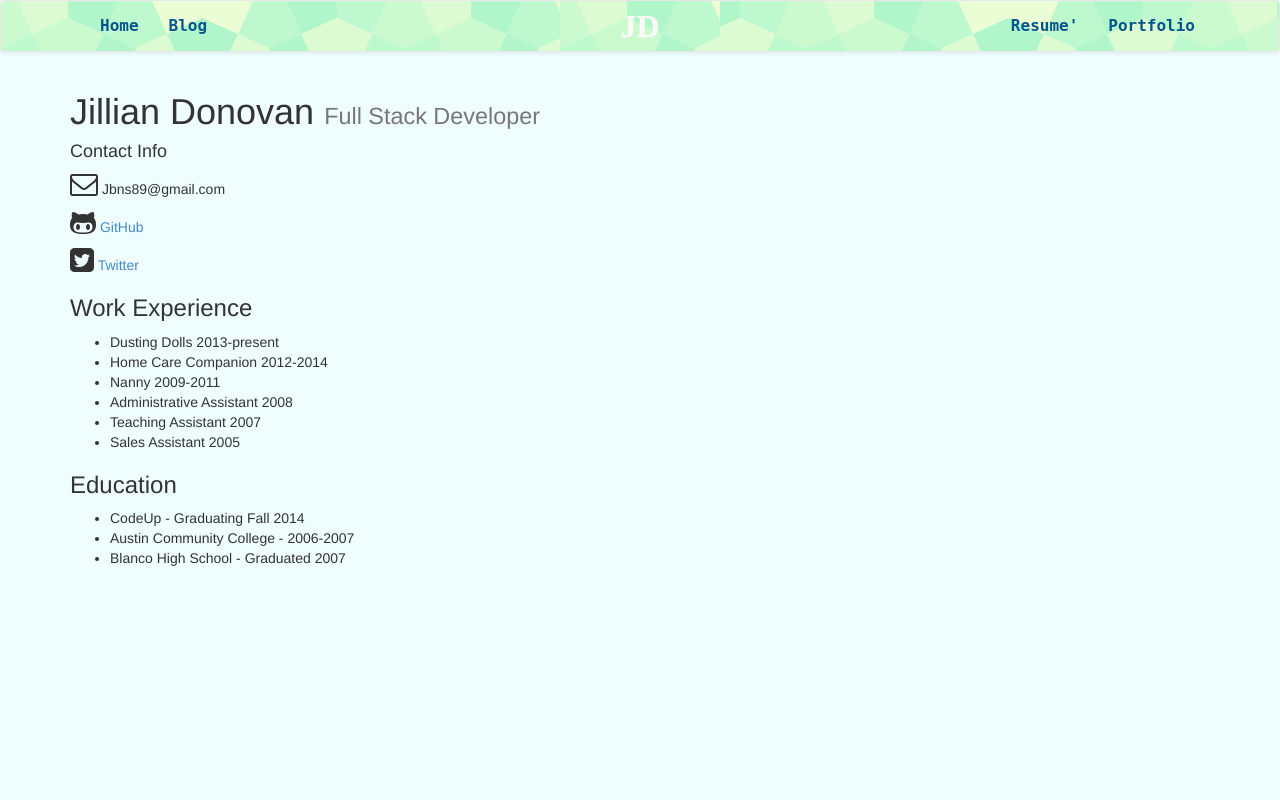
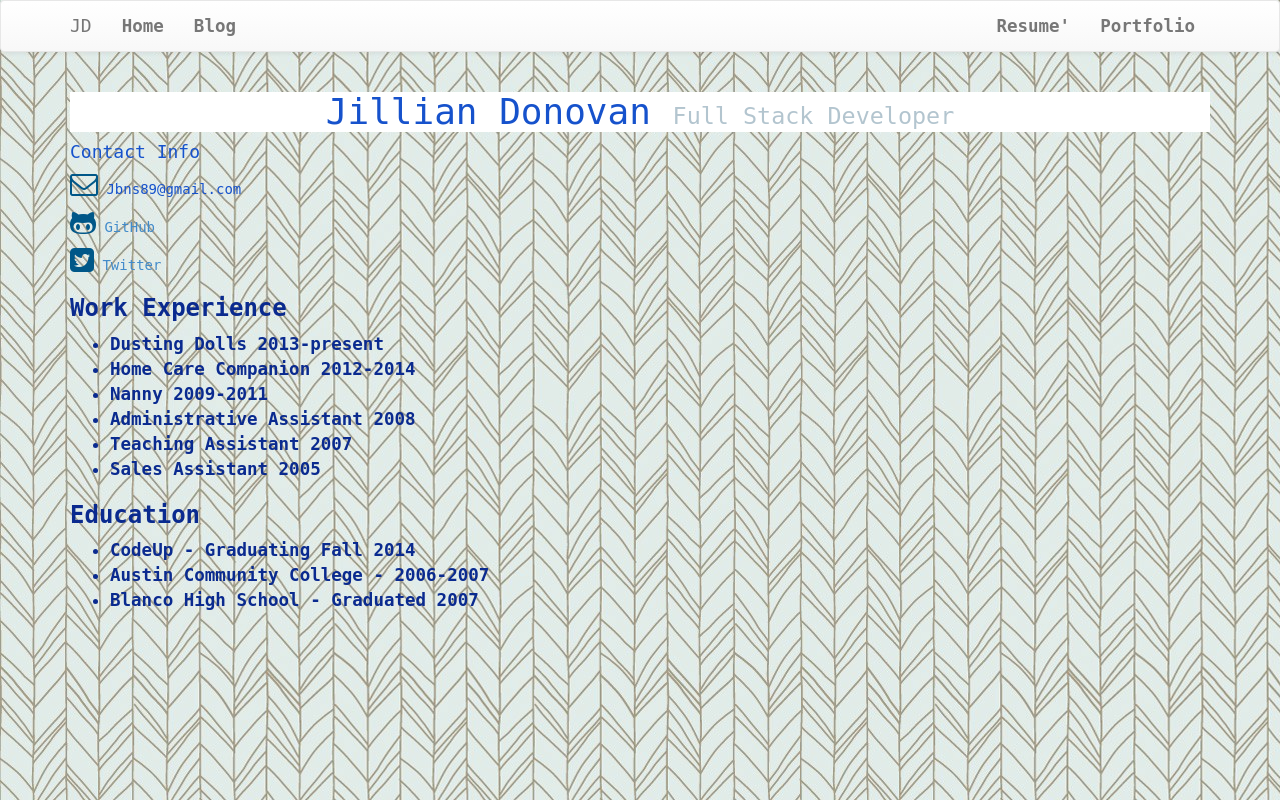
Before and after one commit to Jbns89/Codeup_Web_Exercises, a PHP site: page /resume.html in a window 1280 px wide. Run offline with PHP 8.4, Linux system fonts and the light colour scheme.

Commit message:
styling solely for resume not including nav bar

```diff
--- a/public/css/res_style.css
+++ b/public/css/res_style.css
@@ -1,55 +1,97 @@
-.navbar-default
-{
-	background-image: url(/img/subtle_green.jpg);
-}
-
-.navbar-default .navbar-nav>li>a:hover, .navbar-default .navbar-nav>li>a:focus
-{
-color: #FDF8F8;
-background-color: rgb(0, 143, 255);
-}
-
-.navbar-default .navbar-nav>li>a
-{
-	color: #005788;
-	font-family: monospace;
-	font-size: large;
-	font-weight: 800;
-}
-
-.navbar-brand-centered
-{
-    position: absolute;
-    left: 50%;
-    display: block;
-    width: 160px;
-    text-align: center;
-
-}
-
-.navbar>.container .navbar-brand-centered,
-.navbar>.container-fluid .navbar-brand-centered>a:hover
-{
-    margin-left: -80px;
-    background-image: url(img/subtle_green.jpg);
-    background-color: rgb(0, 143, 255);
-    color: #FDF8F8;
-}
-
-.navbar-default .navbar-brand
-{
-color: #1212F1;
-font-family: serif;
-font-size: xx-large;
-font-weight: bolder;
-}
 
 body
 {
-	background-color: #F0FDFF;
+    color: #1652CC;
+    font-family: monospace, sans-serif;
+    background-image: url(/img/hand_me_down_sample_1_1.jpg);
 }
 
-.contact-info
+h1
 {
+    text-align: center;
+    background-color: white;
+}
 
+h1 small
+{
+    color:#B3C5CF;
 }
+
+.btn-default:active, .btn-default.active
+{
+    background-color: #005788;
+    border-color: #9295D2;
+    color: white;
+}
+
+.btn-default:hover
+{
+    color: white;
+    background-color: #B3C5CF;
+    border-color: #adadad;
+}
+
+.fa-github-alt:before
+{
+    content: "\f113";
+    color: #005788;
+}
+
+.fa-twitter-square:before
+{
+    content: "\f081";
+    color: #005788;
+}
+
+.fa-envelope-o:before
+{
+    content: "\f003";
+    color: #005788;
+}
+
+.work
+{
+    float: left;
+    width: 300px;
+    color: #0A2A8F;
+}
+
+.edu
+{
+    float: left;
+    margin: 15px;
+    height: 325px;
+    width: 300px;
+    color: #0A2A8F;
+}
+
+.contact
+{
+    width: 171px;
+    margin: auto;
+    font-weight: bold;
+    color:#005788;
+}
+
+.skillz
+{
+    float: left;
+    margin: auto;
+    padding: inherit;
+    color:black;
+    width: 310px;
+    height: 325px;
+}
+
+h3
+{
+    font-weight: bolder;
+    color: #0A2A8F;
+}
+
+li
+{
+    font-weight: bolder;
+    font-size: 1.25em;
+    color: #0A2A8F;
+}
```
